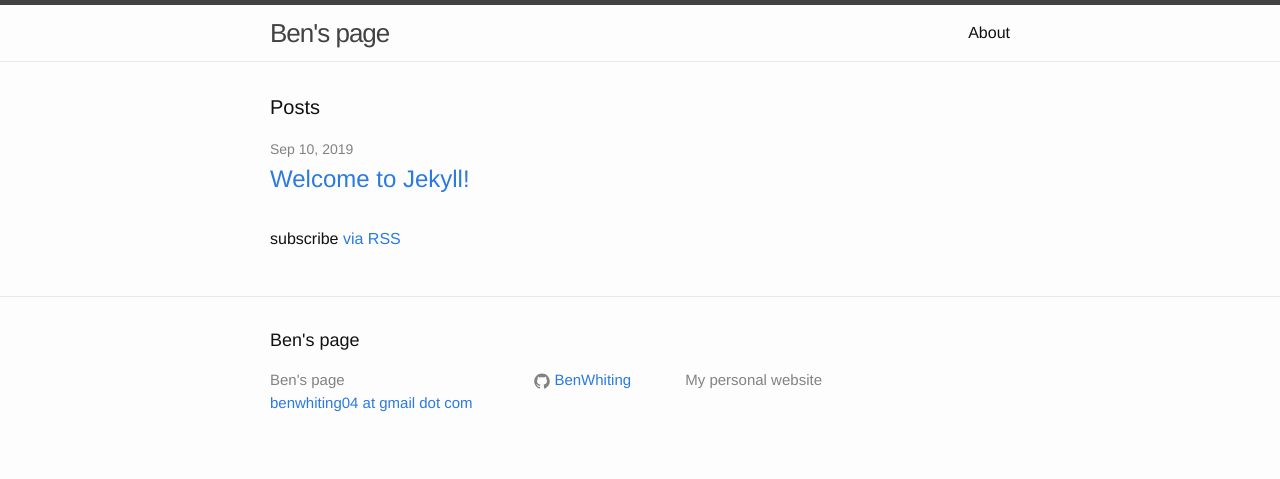
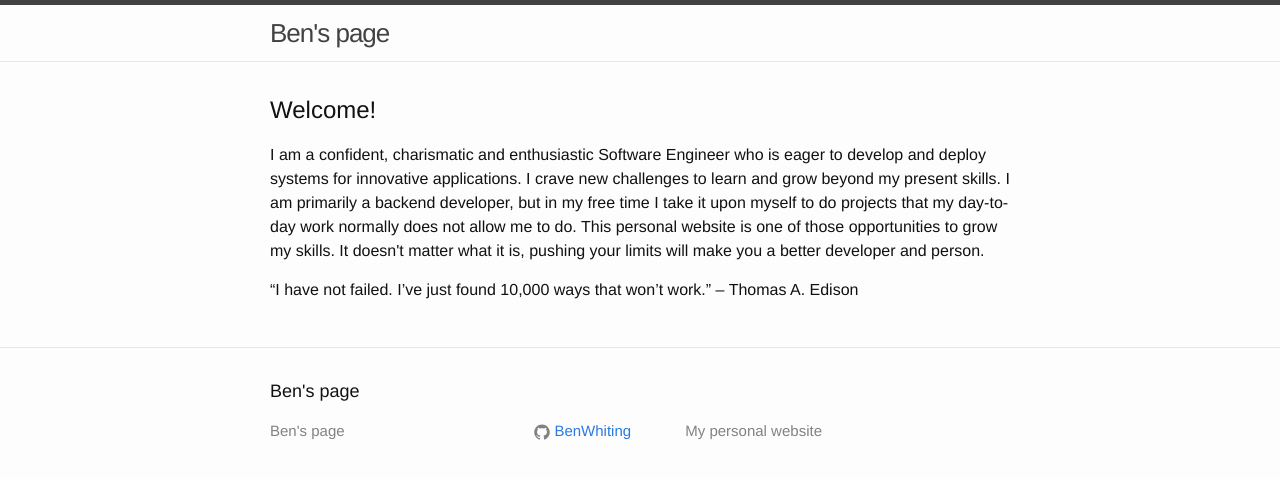
Before and after one commit to BenWhiting/BenWhiting.github.io, a Jekyll site: the page built from index.html, in a window 1280 px wide. Shown: the top 479 px of the page. Built offline with Jekyll 4.4.1, drawn with Linux system fonts in a browser that asks for light colours.

```diff
--- a/_config.yml
+++ b/_config.yml
@@ -11,7 +11,6 @@ description: > # this means to ignore newlines until "baseurl:"
   My personal website
 url: "https://benwhiting.github.io/" # the base hostname & protocol for your site
 your_name: Ben Whiting
-email: benwhiting04 at gmail dot com
 github_username:  BenWhiting
 
 # Build settings
--- /dev/null
+++ b/_includes/content.html
@@ -0,0 +1,10 @@
+<h2>Welcome!</h2>
+<p>I am a confident, charismatic and enthusiastic Software Engineer who is eager
+   to develop and deploy systems for innovative applications. I crave new challenges
+   to learn and grow beyond my present skills. I am primarily a backend developer, but
+   in my free time I take it upon myself to do projects that my day-to-day work normally
+   does not allow me to do. This personal website is one of those opportunities to grow
+   my skills. It doesn't matter what it is, pushing your limits will make you a
+   better developer and person.</p>
+
+<p>“I have not failed. I’ve just found 10,000 ways that won’t work.” – Thomas A. Edison</p>
--- a/index.html
+++ b/index.html
@@ -3,21 +3,9 @@ layout: default
 ---
 
 <div class="home">
-
-  <h1 class="page-heading">Posts</h1>
-
-  <ul class="post-list">
-    {% for post in site.posts %}
-      <li>
-        <span class="post-meta">{{ post.date | date: "%b %-d, %Y" }}</span>
-
-        <h2>
-          <a class="post-link" href="{{ post.url | prepend: site.baseurl }}">{{ post.title }}</a>
-        </h2>
-      </li>
-    {% endfor %}
-  </ul>
-
-  <p class="rss-subscribe">subscribe <a href="{{ "/feed.xml" | prepend: site.baseurl }}">via RSS</a></p>
-
+  <main>
+    <div class="context">
+      {%include content.html%}
+    </div>
+  </main>
 </div>
```
Also changed, not shown: about.md (deleted, +0 -5 lines), feed.xml (deleted, +0 -30 lines), README.md, _images/photo.png (added), 6 other files.
